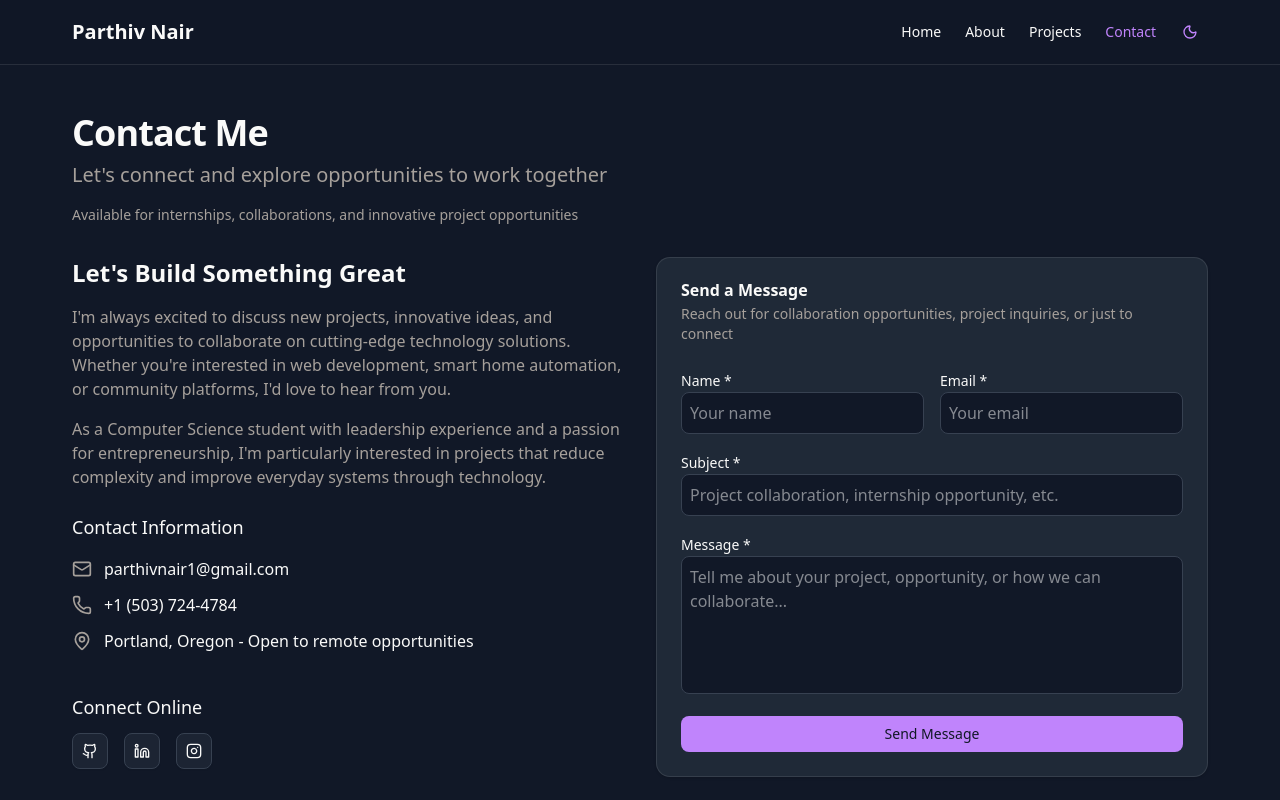
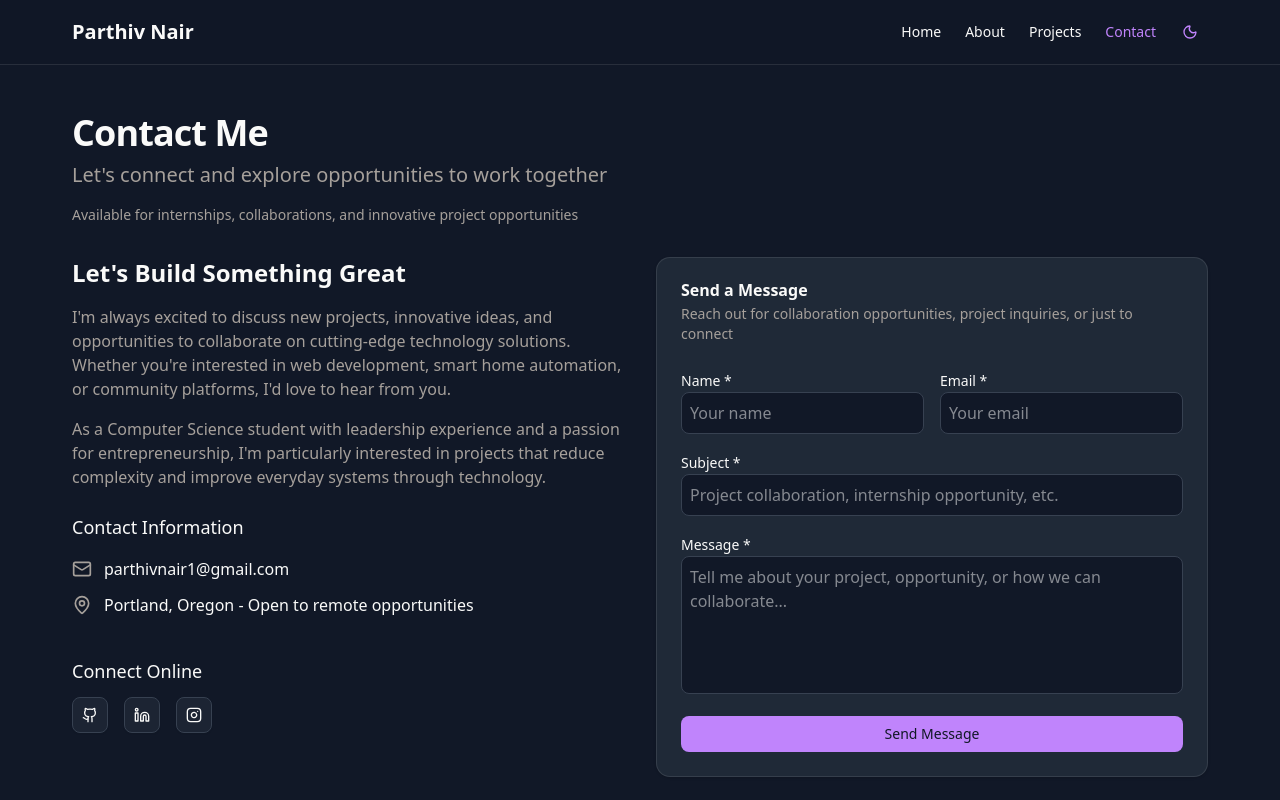
Before and after one commit to ParthivNair/portfolio-website, a Next.js app: page /contact in a window 1280 px wide. Shown: the top 800 px of the page. Built offline with nearby package versions, Linux system fonts and the light colour scheme.

Commit message:
removed details

```diff
--- a/src/app/contact/page.tsx
+++ b/src/app/contact/page.tsx
@@ -70,12 +70,6 @@ export default function ContactPage() {
                                 <Mail className="h-5 w-5 text-muted-foreground" />
                                 <a href="mailto:parthivnair1@gmail.com" className="hover:text-primary transition-colors">
                                     parthivnair1@gmail.com
-                                </a>
-                            </div>
-                            <div className="flex items-center gap-3">
-                                <Phone className="h-5 w-5 text-muted-foreground" />
-                                <a href="tel:+15037244784" className="hover:text-primary transition-colors">
-                                    +1 (503) 724-4784
                                 </a>
                             </div>
                             <div className="flex items-center gap-3">
```
